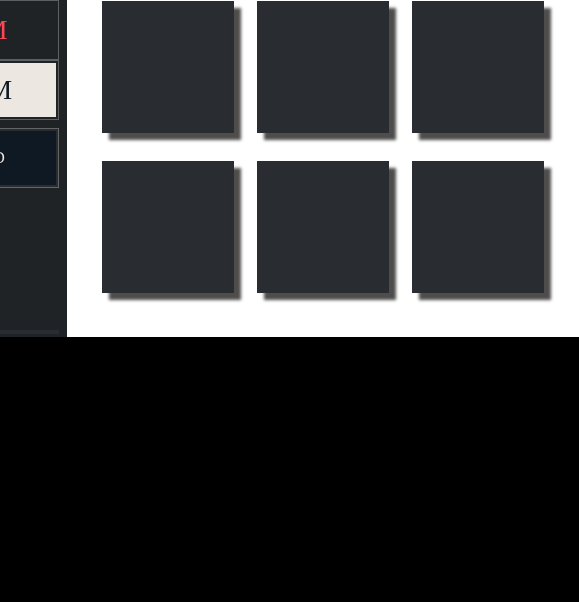
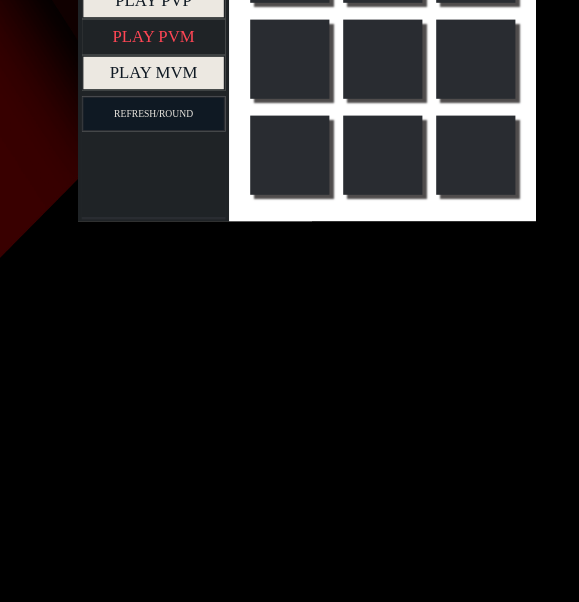
Before and after one commit to gabeps2/jogo-da-velha, a website: page index.html in a window 390 px wide. Shown: the part 242-844 px from the top of the page, 579 px wide, since content can reach past the window. Drawn offline with Linux system fonts and the light colour scheme; files whose address does not match are found by name.

Commit message:
redução da escala para 60% em telas de até 700px

```diff
--- a/assets/styles/page-landing.css
+++ b/assets/styles/page-landing.css
@@ -131,8 +131,10 @@ div a:hover span.bg {
 /* Containers */
 
 body #container {
-    width: var(--width-container);
-    height: var(--height-container);
+    width: 100vw;
+    height: 100vh;
+    max-width: var(--width-container);
+    max-height: var(--height-container);
     background-color: white;
     display: flex;
     align-items: center;
@@ -214,3 +216,9 @@ body #container #game .area:hover {
     background-color: #FF4656;
     background-image: var(--selected-area-img);
 }
+
+@media only screen and (max-width: 700px){
+    body {
+        transform: scale(0.60);
+   }
+}
```
Also changed, not shown: 1 other file.
